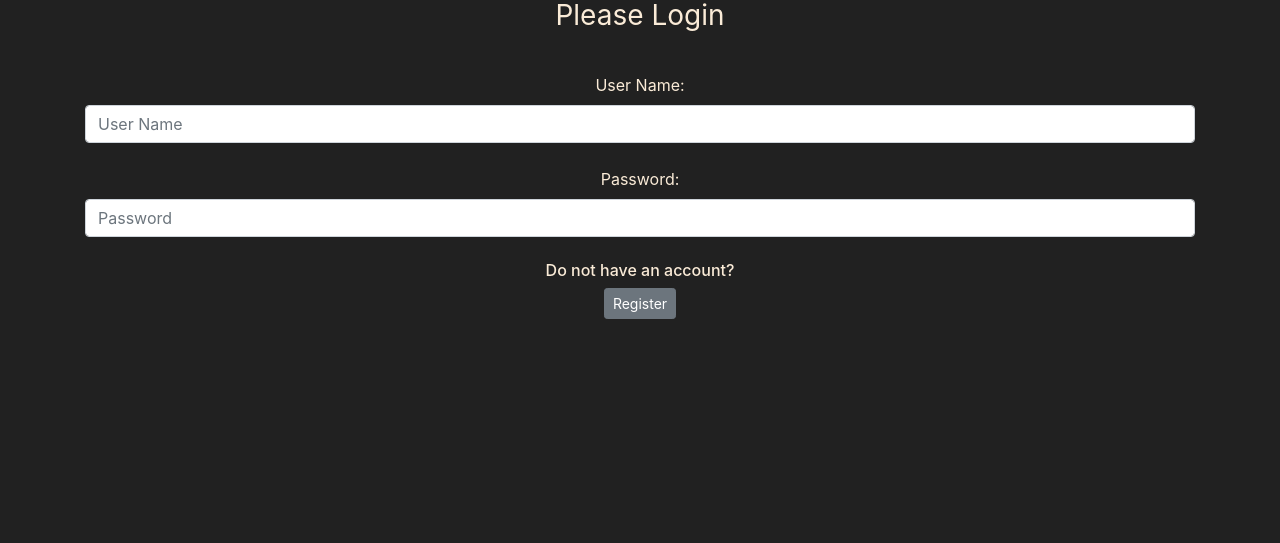
After one commit to OrteliusSeif/Mercado_Del_Mapa, a Flask app: page /login in a window 1280 px wide. The commit adds this page. Shown: the part 257-800 px from the top of the page. Run offline with Flask 2, Linux system fonts and the light colour scheme; some libraries are stand-ins or nearby versions.

Commit message:
user authentication set

```diff
--- a/markett/__init__.py
+++ b/markett/__init__.py
@@ -1,6 +1,7 @@
 from flask import Flask, render_template
 from flask_sqlalchemy import SQLAlchemy
 import os
+from flask_bcrypt import Bcrypt
 
 app = Flask(__name__)
 
@@ -11,5 +12,10 @@ app.config['SQLALCHEMY_DATABASE_URI'] ='sqlite:///' + os.path.join(basedir, 'Map
 app.config['SECRET_KEY'] = 'b0952ea2695b415757564fc0'
 db = SQLAlchemy(app)
 
+
+bcrypt = Bcrypt(app)
+
+
+
 from markett import routes
 from markett import models
--- a/markett/forms.py
+++ b/markett/forms.py
@@ -30,3 +30,9 @@ class RegisterForm(FlaskForm):
     password1 = PasswordField(label='Password:', validators=[Length(min=6), DataRequired()])
     password2 = PasswordField(label='Confirm Password', validators=[EqualTo('password1'), DataRequired()])
     submit = SubmitField(label='Create Account')
+
+
+class LoginForm(FlaskForm):
+    username = StringField(label='User Name:', validators=[DataRequired()])
+    password = PasswordField(label='Password:', validators=[DataRequired()])
+    submit = SubmitField(label='Sign in')
--- a/markett/routes.py
+++ b/markett/routes.py
@@ -1,7 +1,7 @@
 from markett import app
 from flask import render_template, redirect, url_for, flash
 from markett.models import Item, User
-from markett.forms import RegisterForm
+from markett.forms import RegisterForm, LoginForm
 from markett import db
 
 
@@ -31,7 +31,7 @@ def register_page():
     if form.validate_on_submit():
         user_to_create = User(username=form.username.data,
                               email_adress= form.email_adress.data,
-                              password_hash=form.password1.data)
+                              password=form.password1.data)
         db.session.add(user_to_create)
         db.session.commit()
         return redirect(url_for('market_page'))
@@ -41,3 +41,10 @@ def register_page():
 
 
     return render_template('register.html', form=form)
+
+
+
+@app.route('/login', methods =['GET', 'POST'])
+def login_page():
+    form = LoginForm()
+    return render_template('login.html', form=form)
--- a/markett/templates/base.html
+++ b/markett/templates/base.html
@@ -44,7 +44,7 @@
             </ul>
             <ul class="navbar-nav">
                 <li class="nav-item">
-                    <a class="nav-link" href="#">Login</a>
+                    <a class="nav-link" href="{{ url_for('login_page') }}">Login</a>
                 </li>
                 <li class="nav-item">
                     <a class="nav-link" href="{{ url_for('register_page') }}">Register</a>
--- /dev/null
+++ b/markett/templates/login.html
@@ -0,0 +1,38 @@
+{% extends 'base.html' %}
+{% block title %}
+Login Page
+{% endblock %}
+
+
+{% block content %}
+    <body class="text-center">
+        <div class="container">
+            <form method="POST" class="form-register" style="color:antiquewhite">
+                {{ form.hidden_tag() }}
+
+
+                <img class "mb-4" src="https://bitcoinist.com/wp-content/uploads/2021/08/cardano-1.jpeg" width="300" height="200">
+                <h1 class="h3 mb-3 font-weight-normal">
+                    Please Login
+                </h1>
+                <br>
+                {{ form.username.label() }}
+                {{ form.username(class="form-control", placeholder="User Name") }}
+    <br>
+                {{ form.password.label() }}
+                {{ form.password(class="form-control", placeholder="Password") }}
+    <br>
+
+                    <div class="checkbox mb-3">
+                          <h6>Do not have an account?</h6>
+                             <a class="btn btn-sm btn-secondary" href="{{ url_for('register_page') }}">Register</a>
+
+                     </div>
+
+
+
+             </form>
+
+        </div>
+    </body>
+    {% endblock %}
```
Also changed, not shown: markett/models.py (+17 -0 lines), markett/templates/register.html (+12 -0 lines).
